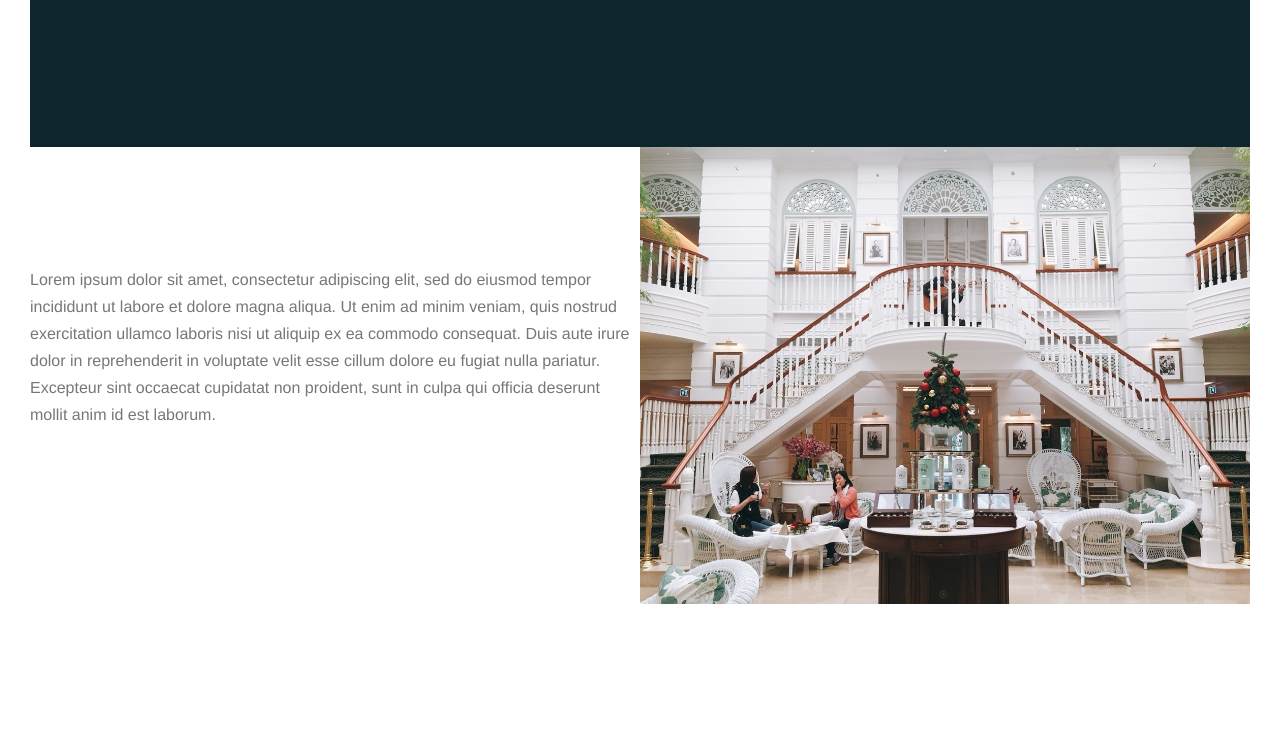
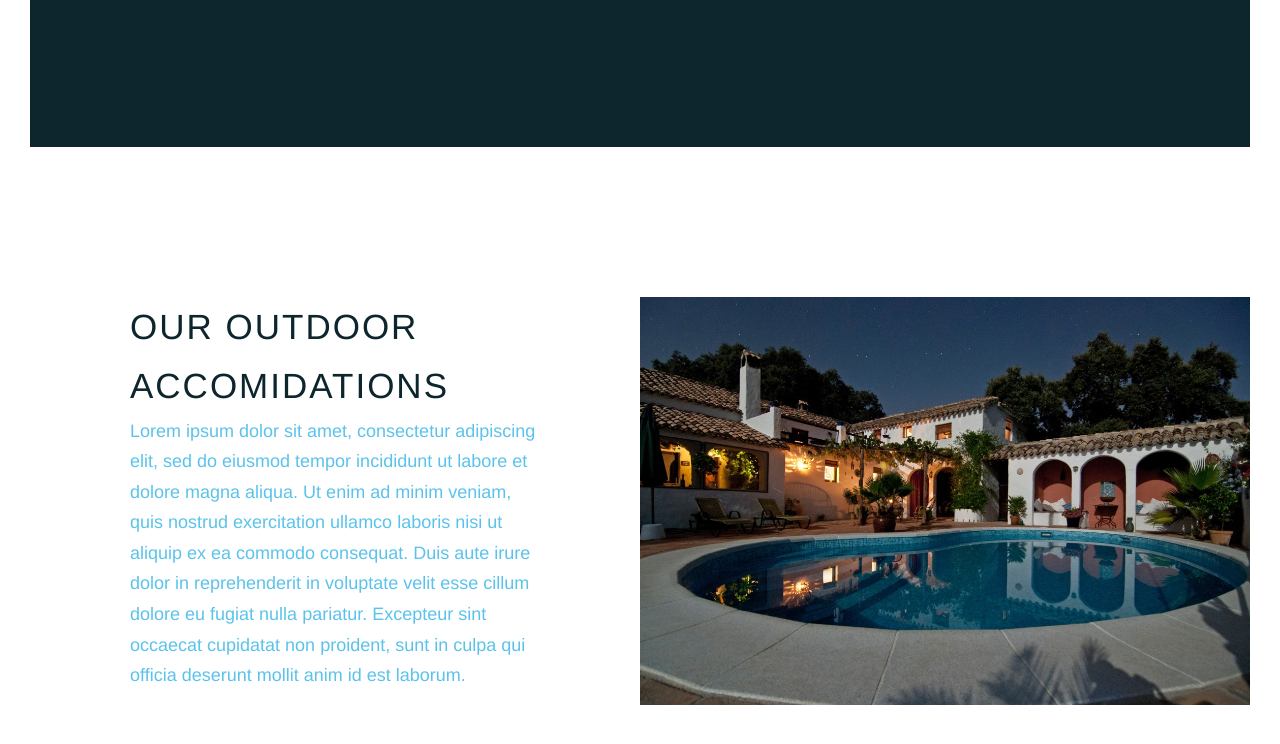
Before and after one commit to bcanedo4/TheCandedWebsite, a website: page index.html in a window 1280 px wide. Shown: the part 1406-2150 px from the top of the page. Before the commit the page ends 2045 px from the top, so only its background shows below. Drawn offline with nearby package versions, Linux system fonts and the light colour scheme.

Commit message:
Finished third page layout

```diff
--- a/index.html
+++ b/index.html
@@ -55,7 +55,7 @@
                 <div class="row">
                     <div class="col-1-of-2--ng outdoor__left">
                         <div class="outdoor__text-box">
-                            <h2 class="heading-secondary">
+                            <h2 class="heading-secondary bg__color--dark">
                                 Our Outdoor Accomidations
                             </h2>
                             <p class="paragraph">
@@ -66,9 +66,9 @@
                             </p>
                         </div>
                     </div>
-                    <div class="col-1-of-2--ng outdoor__left">
+                    <div class="col-1-of-2--ng outdoor__right">
                         <div class="composition">
-                            <img src="img/hotel-welcome.jpg" alt="Hotel Welcome" class="composition__photo">
+                            <img src="img/outdoor.jpg" alt="Hotel Welcome" class="composition__photo">
                         </div>
                     </div>
                 </div>
--- a/sass/base/_typography.scss
+++ b/sass/base/_typography.scss
@@ -48,5 +48,5 @@ body {
 }
 
 .paragraph {
-    font-size: $default-font-size;
+    font-size: 1.8rem;
 }
--- a/sass/base/_utilities.scss
+++ b/sass/base/_utilities.scss
@@ -0,0 +1,3 @@
+.bg__color--dark {
+    color: #0D252D;
+}
--- /dev/null
+++ b/sass/layout/_outdoor.scss
@@ -0,0 +1,10 @@
+.section-outdoor {
+    padding: 15rem 0;
+}
+
+.outdoor {
+    &__text-box {
+        padding: 0 10rem;
+        color: $color-primary-light;
+    }
+}
--- a/sass/main.scss
+++ b/sass/main.scss
@@ -10,6 +10,7 @@
 
 @import "layout/grid";
 @import "layout/header";
+@import "layout/outdoor";
 @import "layout/welcome";
 
 @import "pages/home";
--- a/sass/pages/_home.scss
+++ b/sass/pages/_home.scss
@@ -1,4 +1,3 @@
 .section-welcome {
     padding: 15rem 0;
-    // margin-top: -20vh;
 }
```
Also changed, not shown: css/style.css, img/outdoor.jpg (added).
